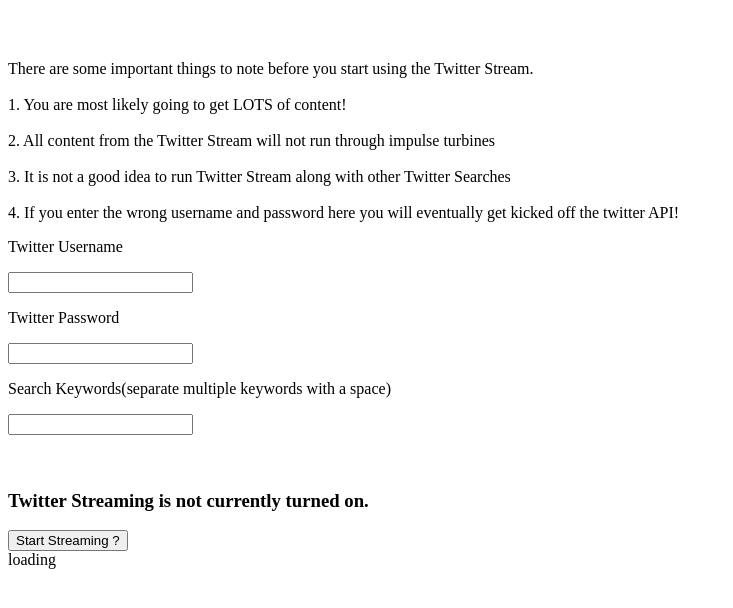
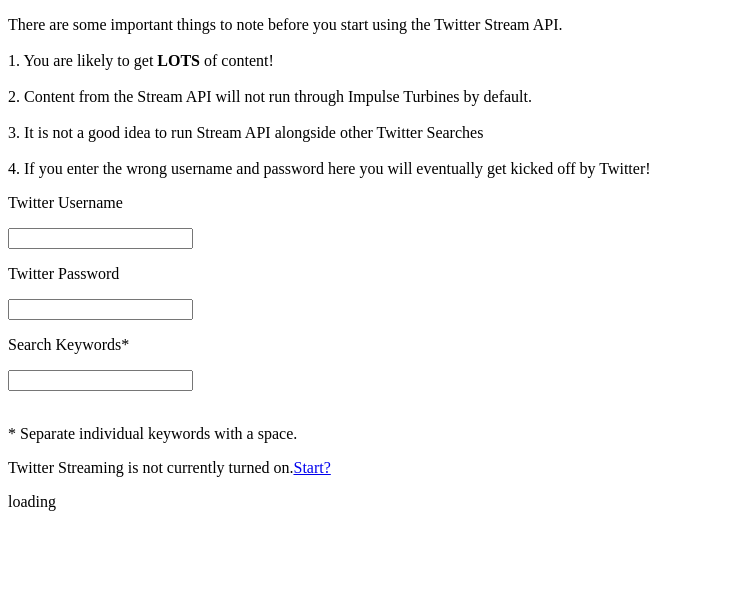
Before and after one commit to ushahidi/Sweeper_0.3.2, a PHP site: template web/application/views/config/twitterstreaming.php in a window 1280 px wide. Shown: the top 608 px of the page, without its empty margins (0-733 px from the left). Run offline with PHP 8.4, Linux system fonts and the light colour scheme; the template is opened without the code that fills it, so the values that code supplies are empty; some libraries are stand-ins or nearby versions.

Commit message:
Intergrated Jons UI love for twitter streaming

```diff
--- a/web/application/classes/controller/config/twitterstreaming.php
+++ b/web/application/classes/controller/config/twitterstreaming.php
@@ -4,7 +4,7 @@ class Controller_Config_Twitterstreaming extends Controller_Template_Modal
 {
     public function action_index()
     {
-        $this->template->title = "Twitter Streaming";
+        $this->template->title = "";
         $this->template->content = new View("config/twitterstreaming");
 
         $isactive = API::twitterstreaming_api()->get_isactive();
--- a/web/application/views/adminbar/admin.php
+++ b/web/application/views/adminbar/admin.php
@@ -3,7 +3,6 @@
         <li><a href="javascript:ConfigureImpulseTurbines();"><span>Impulse Turbines</span></a></li>
         <li><a href="javascript:ConfigureReactorTurbines();"><span>Reactor Turbines</span></a></li>
         <li><a href="javascript:ConfigureSources();"><span>Sources</span></a></li>
-        <li><a href="javascript:ConfigureTwitterStreaming();"><span>Twitter Streaming</span></a></li>
         <li><a href="javascript:RegisterNewUser();"><span>Add User</span></a></li>
         <li><a href="javascript:LogOut();"><span>Log Out</span></a></li>
     </ul>
--- a/web/application/views/config/twitterstreaming.php
+++ b/web/application/views/config/twitterstreaming.php
@@ -1,35 +1,29 @@
-<div id="sources">
-    <div class="icon"></div>
 <div id="twitter-streaming-config">
-        <br />
-        <br />
     <p>
-            There are some important things to note before you start using the Twitter Stream.<br /><br />
-            1. You are most likely going to get LOTS of content!<br /><br />
-            2. All content from the Twitter Stream will not run through impulse turbines<br /><br />
-            3. It is not a good idea to run Twitter Stream along with other Twitter Searches<br /><br />
-            4. If you enter the wrong username and password here you will eventually get kicked off the twitter API!
+    There are some important things to note before you start using the Twitter Stream API.<br /><br />
+    1. You are likely to get <strong>LOTS</strong> of content!<br /><br />
+    2. Content from the Stream API will not run through Impulse Turbines by default.<br /><br />
+    3. It is not a good idea to run Stream API alongside other Twitter Searches<br /><br />
+    4. If you enter the wrong username and password here you will eventually get kicked off by Twitter!
     </p>
     <div id="twitter-streaming-form">
     <p>Twitter Username</p>
     <input type="text" id="TwitterUsername" value="<?php echo $TwitterUsername ?>" />
     <p>Twitter Password</p>
-            <input type="text" id="TwitterPassword" value="<?php echo $TwitterPassword ?>" />
-            <p>Search Keywords(separate multiple keywords with a space)</p>
+    <p style="display:none; color:#990;" id="twitter-password-error">You have to enter your password each time, sorry</p>
+    <input type="text" id="TwitterPassword" value="" />
+    <p>Search Keywords*</p>
     <input type="text" id="SearchTerms" value="<?php echo $SearchTerms ?>" />
     <br />
+        </div>
+    <div id="activate-twitter-streaming" style="<?php echo ($isactive) ? 'display:none;' : ''; ?>">
         <br />
+        <p>* Separate individual keywords with a space.</p>
+        <p>Twitter Streaming is not currently turned on.<a href="#" onclick="StartTwitterStreaming()">Start?</a></p>
+    </div>
+    <div id="deactivate-twitter-streaming" style="<?php echo ($isactive) ? '' : 'display:none;'; ?>">
         <br />
-            <div id="activate-twitter-streaming" style="<?php echo ($isactive) ? 'display:none;' : ''; ?>">
-                <h3>Twitter Streaming is not currently turned on.</h3>
-                <button class="submit" type="submit" onclick="StartTwitterStreaming()"><span>Start Streaming ?</span></button>
-            </div>
-
-
-            <div id="deactivate-twitter-streaming" style="<?php echo ($isactive) ? '' : 'display:none;'; ?>">
-                <h3>Twitter Streaming is currently running.</h3>
-                <button class="submit cancel" type="submit" onclick="StopTwitterStreaming()"><span>Stop Streaming ?</span></button>
+        <p>* Separate individual keywords with a space.</p>
+        <p>Twitter Streaming is currently running. <a href="#" onclick="StopTwitterStreaming()">Stop?</a></p>
     </div>
 </div>
-    </div>
-</div>
--- a/web/application/views/defaults/footer.php
+++ b/web/application/views/defaults/footer.php
@@ -1,2 +1,2 @@
 <?php ?>
-<p class="footnote">Sweeper v0.3 is released under the <a href="http://fsf.org/" title="GNU Lesser">GNU Lesser General Public License.</a> Powered by <a href="http://swiftly.org" title="Swiftly.org">SwiftRiver</a>. &copy; 2011 <a href="http://ushahidi.com" title="Ushahidi">Ushahidi Inc. LLC</a>. | <a href="http://wiki.ushahidi.com/doku.php?id=intro" title="SwiftRiver Documentation">Documentation</a></p>
+<p class="footnote">Sweeper v0.3.1 is released under the <a href="http://fsf.org/" title="GNU Lesser">GNU Lesser General Public License.</a> Powered by <a href="http://swiftly.org" title="Swiftly.org">SwiftRiver</a>. &copy; 2011 <a href="http://ushahidi.com" title="Ushahidi">Ushahidi Inc. LLC</a>. | <a href="http://wiki.ushahidi.com/doku.php?id=intro" title="SwiftRiver Documentation">Documentation</a></p>
--- a/web/application/views/template/master.php
+++ b/web/application/views/template/master.php
@@ -2,7 +2,7 @@
 <html lang="en">
     <head>
         <meta http-equiv="Content-Type" content="text/html; charset=UTF-8">
-        <title>Sweeper v0.3.0</title>
+        <title>Sweeper v0.3.1</title>
         <link rel="shortcut icon" href="<?php echo url::base(); ?>favicon.ico" />
         <script type="text/javascript" language="javascript">
             var baseurl = "<?php echo(url::base()); ?>";
--- a/web/media/js/site/framework.js
+++ b/web/media/js/site/framework.js
@@ -209,6 +209,9 @@ function ListController(baseUrl, subject, navContainer) {
 
                         for(var x = 0; x < navigationTree.Channels.facets.length; x++)
                         {
+                            if(navigationTree.Channels.facets[x].name == null || navigationTree.Channels.facets[x].name == "null")
+                                continue;
+
                             $(listController.navContainer + " #selected-channels-container ul").append
                             (
                                 "<li class='unselected'><a href='javascript:listController.SelectFacet(\"type\", \"" +
--- a/web/media/js/site/functions.js
+++ b/web/media/js/site/functions.js
@@ -220,6 +220,14 @@ function StartTwitterStreaming()
 {
     var username = $('#TwitterUsername').val()
     var password = $('#TwitterPassword').val()
+
+    if(password.length < 1)
+    {
+        $('#twitter-password-error').slideDown();
+        return;
+    }
+
+    $('#twitter-password-error').slideUp();
     var rawwords = $('#SearchTerms').val().split(" ");
     var words = [];
     for(var x = 0; x < rawwords.length; x++)
@@ -373,15 +381,27 @@ function ConfigureSources() {
         Shadowbox.open({
             content : data,
             player : "html",
-            height : 450,
+            height : 650,
             width : 500,
             options : {
                 onFinish : function() {
-                    $("div.tree ul").treeview({
-                        animated: "fast",
-                        collapsed: true,
-                        unique: true
-                    });
+                    $.get
+                    (
+                        baseurl + "config/twitterstreaming", function(data)
+                        {
+                            $('#sources div.twitter div.tree ul').prepend
+                            (
+                                "<li>Twitter Streaming Search<ul>" + data + "</ul></li>"
+                            );
+                            $("div.tree ul").treeview
+                            ({
+                                animated: "fast",
+                                collapsed: true,
+                                unique: true
+                            });
+
+                        }
+                    )
                 }
             }
         });
--- a/web/themes/swift/style.css
+++ b/web/themes/swift/style.css
@@ -1557,5 +1557,6 @@ div#dashboard .chart .jqplot-xaxis-label { font-size: 120% !important; padding-t
 div#dashboard .chart .jqplot-title { font-size: 150% !important; padding-bottom:10px !important; font-weight:bold;}
 div#dashboard .chart .jqplot-table-legend { color:#333 !important;}
 
-#sources #twitter-streaming-config p { position:relative; left:-20px !important; margin-bottom:5px !important; }
-#sources #twitter-streaming-config #twitter-streaming-form p { font-weight:bold !important; font-size:105% !important; margin-top:10px !important;}
+#twitter-streaming-config { position:relative; left:-30px; }
+#twitter-streaming-config p { position:relative; left:-20px !important; margin-bottom:5px !important; }
+#twitter-streaming-config #twitter-streaming-form p { font-weight:bold !important; font-size:105% !important; margin-top:10px !important;}
```
Also changed, not shown: web/application/views/config/sources.php (+2 -34 lines), web/.htaccess. Lines whose indentation alone changed are shown as unchanged.
